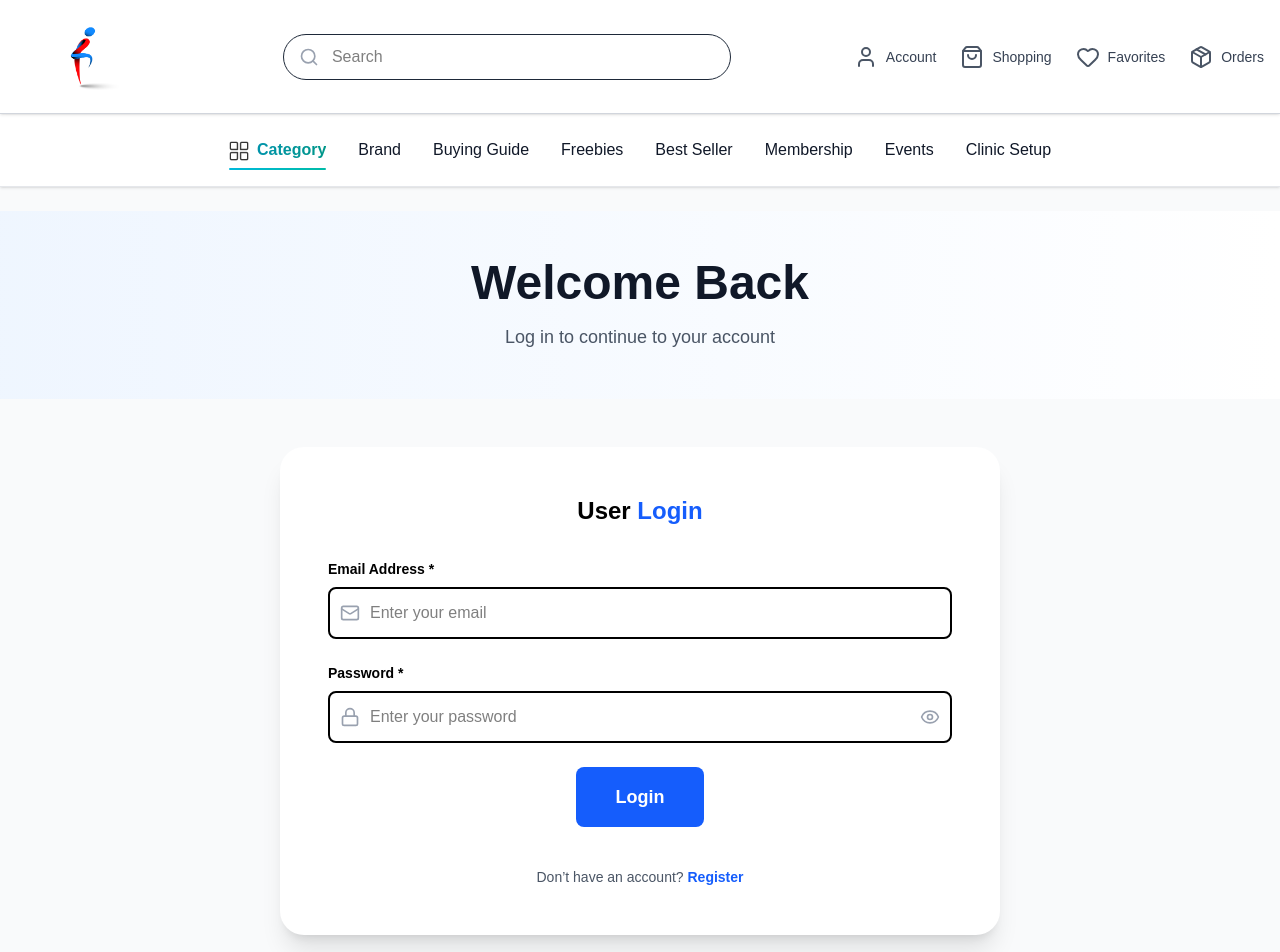
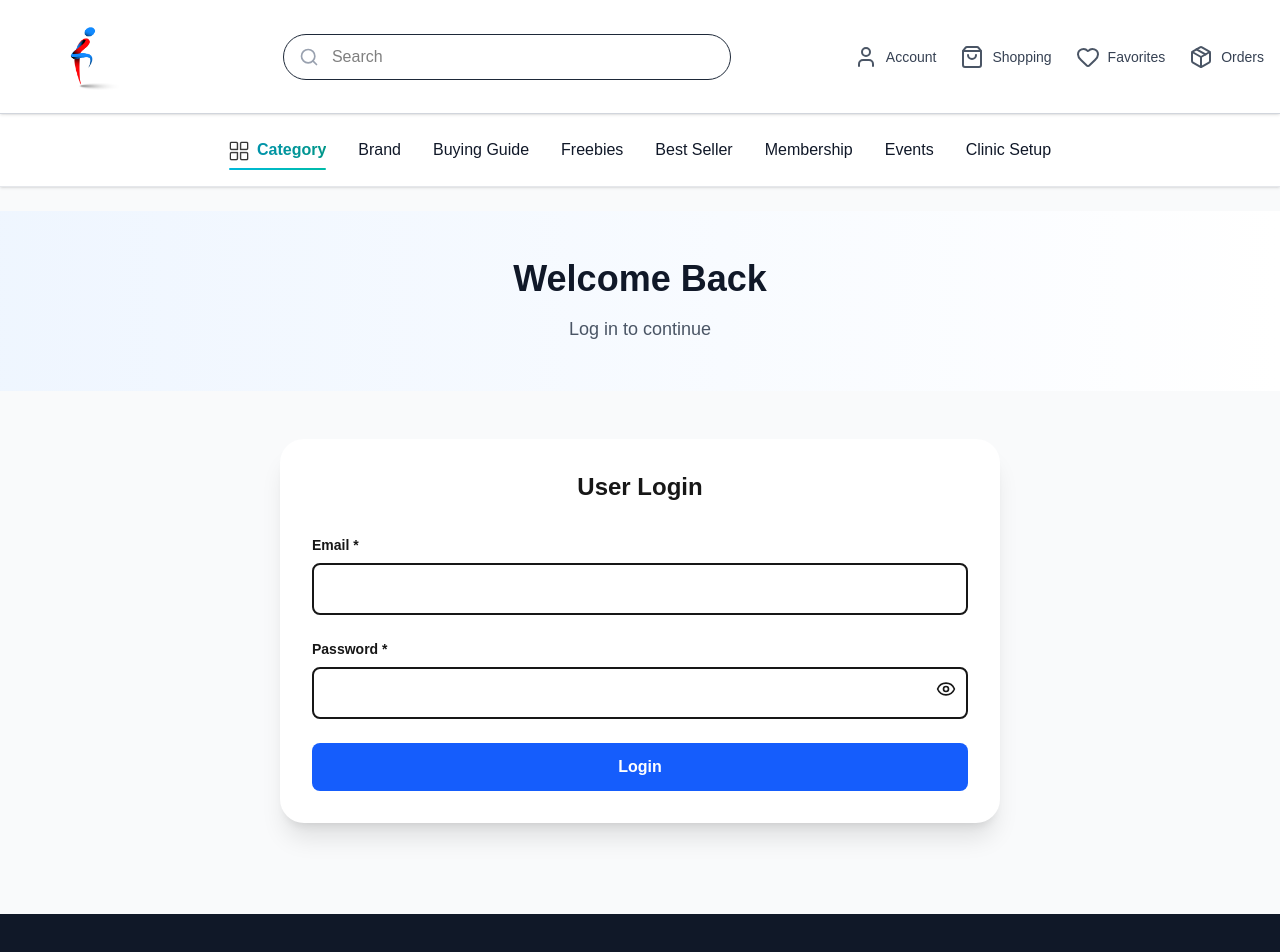
Before and after one commit to adharshSciPy/Denstack-Ecommerce, a Next.js app: page /login in a window 1280 px wide. Shown: the top 952 px of the page. Built offline with nearby package versions, Linux system fonts and the light colour scheme.

Commit message:
auto login

```diff
--- a/src/app/login/page.tsx
+++ b/src/app/login/page.tsx
@@ -1,23 +1,70 @@
 "use client";
 
-import { useState } from "react";
-import Navigation from '../components/Navigation';
+import { useState, useEffect, useRef } from "react";
+import Navigation from "../components/Navigation";
 import { Mail, Lock, Eye, EyeOff } from "lucide-react";
 import { toast, Toaster } from "sonner";
-import { useRouter } from "next/navigation";
+import { useRouter, useSearchParams } from "next/navigation";
 import baseUrl from "../baseUrl";
 import axios from "axios";
+import Cookies from "js-cookie";
 
 export default function UserLoginPage() {
   const router = useRouter();
+  const searchParams = useSearchParams();
 
   const [formData, setFormData] = useState({
     email: "",
     password: "",
   });
+
   const [showPassword, setShowPassword] = useState(false);
+  const [isSubmitting, setIsSubmitting] = useState(false);
+  const [isAutoLoggingIn, setIsAutoLoggingIn] = useState(false);
 
-  const [isSubmitting, setIsSubmitting] = useState(false);
+  const hasAutoLoggedIn = useRef(false);
+
+  // ✅ SUPPORT BOTH PARAM NAMES
+  const accessToken =
+    searchParams.get("accessToken") || searchParams.get("clinicToken");
+
+  // ✅ AUTO LOGIN FROM CLINIC
+  useEffect(() => {
+    if (!accessToken) return;
+    if (hasAutoLoggedIn.current) return;
+
+    hasAutoLoggedIn.current = true;
+
+    try {
+      setIsAutoLoggingIn(true);
+      setIsSubmitting(true);
+
+      console.log("Auto login token received:", accessToken);
+
+      // ✅ Store clinic token in ecommerce cookie
+      Cookies.set("accessToken", accessToken, {
+        expires: 7,
+        secure: process.env.NODE_ENV === "production",
+        sameSite: "Strict",
+      });
+
+      toast.success("🎉 Logged in via Clinic successfully!");
+
+      // ✅ Remove token from URL (security)
+      window.history.replaceState({}, document.title, "/");
+
+      // ✅ Redirect to homepage
+      setTimeout(() => {
+        window.location.href = "/";
+      }, 800);
+
+    } catch (error) {
+      console.error("Auto login failed:", error);
+      toast.error("Automatic login failed.");
+      setIsAutoLoggingIn(false);
+      setIsSubmitting(false);
+    }
+  }, [accessToken]);
 
   const handleInputChange = (e: React.ChangeEvent<HTMLInputElement>) => {
     setFormData({
@@ -26,8 +73,11 @@ export default function UserLoginPage() {
     });
   };
 
+  // ✅ MANUAL LOGIN (unchanged)
   const handleSubmit = async (e: React.FormEvent) => {
     e.preventDefault();
+
+    if (isAutoLoggingIn) return;
 
     if (!formData.email || !formData.password) {
       toast.error("Please fill all required fields");
@@ -43,24 +93,21 @@ export default function UserLoginPage() {
           email: formData.email,
           password: formData.password,
         },
-        {
-          withCredentials: true, // 🔥 REQUIRED FOR COOKIES
+        { withCredentials: true }
+      );
+
+      const token = response.data?.token;
+
+      if (token) {
+        Cookies.set("accessToken", token, { expires: 7 });
       }
-      );
 
       toast.success("🎉 Login successful!");
 
-      setFormData({
-        email: "",
-        password: "",
-      });
+      setTimeout(() => router.replace("/"), 800);
 
-      // Optional redirect
-      setTimeout(() => router.push("/"), 1500);
     } catch (error: any) {
-      console.error(error);
-
-      toast.error(error?.response?.data?.message || "Registration failed");
+      toast.error(error?.response?.data?.message || "Login failed");
     } finally {
       setIsSubmitting(false);
     }
@@ -69,104 +116,79 @@ export default function UserLoginPage() {
   return (
     <div className="min-h-screen bg-gray-50">
       <Toaster position="top-right" richColors />
-
       <Navigation currentPage="login" />
 
-      {/* Hero */}
       <div className="bg-gradient-to-r from-blue-50 to-white py-12 mt-6">
         <div className="max-w-5xl mx-auto px-6 text-center">
-          <h1 className="text-4xl md:text-5xl font-bold text-gray-900 mb-4">
-            Welcome Back
+          <h1 className="text-4xl font-bold text-gray-900 mb-4">
+            {isAutoLoggingIn ? "Logging you in..." : "Welcome Back"}
           </h1>
           <p className="text-gray-600 text-lg">
-            Log in to continue to your account
+            {isAutoLoggingIn
+              ? "Authenticating with Clinic account..."
+              : "Log in to continue"}
           </p>
         </div>
       </div>
 
-      {/* Login Form */}
+      {!isAutoLoggingIn && (
         <div className="max-w-3xl mx-auto px-6 py-12">
-        <div className="bg-white rounded-3xl shadow-xl p-8 md:p-12">
-          <h2 className="text-2xl text-black font-bold text-center mb-8">
-            User <span className="text-blue-600">Login</span>
+          <div className="bg-white rounded-3xl shadow-xl p-8">
+            <h2 className="text-2xl font-bold text-center mb-8">
+              User Login
             </h2>
 
             <form onSubmit={handleSubmit} className="space-y-6">
-            {/* Email */}
               <div>
-              <label className="block text-black text-sm font-semibold mb-2">
-                Email Address *
+                <label className="block text-sm font-semibold mb-2">
+                  Email *
                 </label>
-              <div className="relative">
-                <Mail className="absolute left-3 top-1/2 -translate-y-1/2 text-gray-400 w-5 h-5" />
                 <input
                   type="email"
                   name="email"
                   value={formData.email}
                   onChange={handleInputChange}
-                  placeholder="Enter your email"
-                  className="w-full pl-10 pr-4 py-3 text-black border-2 rounded-lg focus:ring-2 focus:ring-blue-600"
+                  className="w-full border-2 rounded-lg p-3"
                   required
+                  disabled={isSubmitting}
                 />
               </div>
-            </div>
 
-            {/* Password */}
               <div>
-              <label className="block text-black text-sm font-semibold mb-2">
+                <label className="block text-sm font-semibold mb-2">
                   Password *
                 </label>
                 <div className="relative">
-                <Lock className="absolute left-3 top-1/2 -translate-y-1/2 text-gray-400 w-5 h-5" />
                   <input
                     type={showPassword ? "text" : "password"}
                     name="password"
                     value={formData.password}
                     onChange={handleInputChange}
-                  placeholder="Enter your password"
-                  className="w-full pl-10 pr-4 py-3 text-black border-2 rounded-lg focus:ring-2 focus:ring-blue-600"
+                    className="w-full border-2 rounded-lg p-3"
                     required
+                    disabled={isSubmitting}
                   />
                   <button
                     type="button"
                     onClick={() => setShowPassword(!showPassword)}
-                  className="absolute right-3 top-1/2 -translate-y-1/2 text-gray-400 hover:text-gray-600"
+                    className="absolute right-3 top-3"
                   >
                     {showPassword ? <EyeOff size={20} /> : <Eye size={20} />}
                   </button>
                 </div>
               </div>
 
-            {/* Submit */}
-            <div className="text-center">
               <button
                 type="submit"
                 disabled={isSubmitting}
-                className={`px-10 py-4 rounded-lg font-bold text-lg transition-all ${
-                  isSubmitting
-                    ? "bg-blue-300 cursor-not-allowed"
-                    : "bg-blue-600 hover:bg-blue-700 hover:scale-105"
-                } text-white`}
+                className="w-full bg-blue-600 text-white py-3 rounded-lg font-bold"
               >
                 {isSubmitting ? "Logging in..." : "Login"}
               </button>
-            </div>
-            {/* Register Redirect */}
-            <div className="text-center pt-4">
-              <p className="text-sm text-gray-600">
-                Don’t have an account?{" "}
-                <button
-                  type="button"
-                  onClick={() => router.push("/register")}
-                  className="text-blue-600 font-semibold hover:underline"
-                >
-                  Register
-                </button>
-              </p>
-            </div>
             </form>
           </div>
         </div>
+      )}
     </div>
   );
 }
```
Lines whose indentation alone changed are shown as unchanged.
